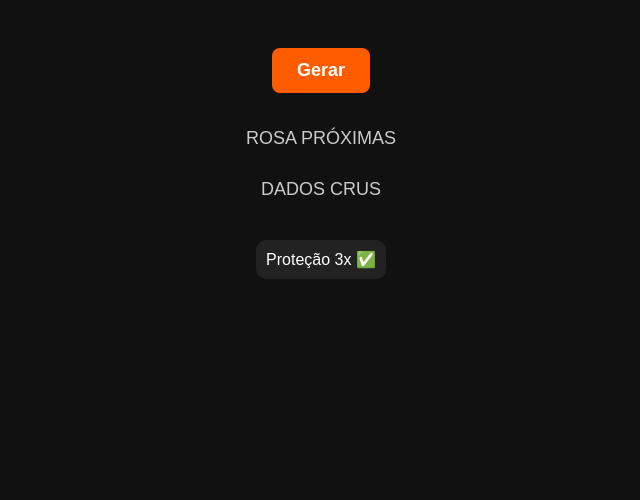
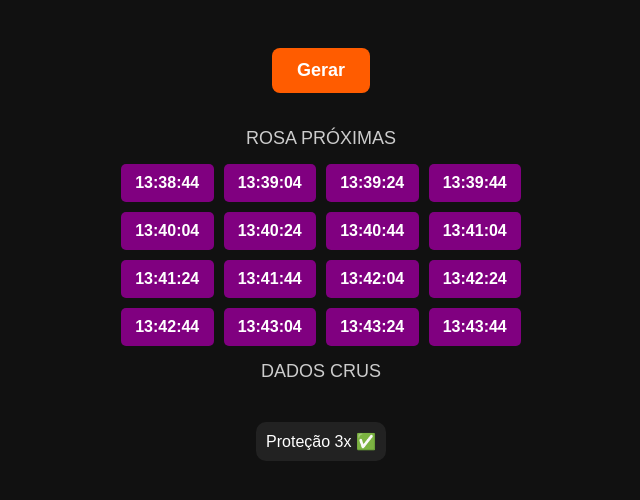
Before and after one commit to Jemusse/Mentoria-completa.mz, a plain HTML site: page index.html in a window 1280 px wide. Shown: the whole page, without its empty margins (319-959 px from the left). Drawn offline with Linux system fonts and the light colour scheme.

Commit message:
Update index.html

```diff
--- a/index.html
+++ b/index.html
@@ -62,7 +62,7 @@
 
   <div class="titulo">ROSA PRÓXIMAS</div>
   <div class="sinais-container" id="sinaisContainer">
-    <!-- Sinais aqui -->
+    <!-- Sinais serão gerados aqui -->
   </div>
 
   <div class="titulo">DADOS CRUS</div>
@@ -77,11 +77,14 @@
       let hora = 13;
       let minuto = 38;
       let segundo = 24;
+      const quantidade = 16;
+      const intervalo = 20; // segundos entre os sinais
 
-      for (let i = 0; i < 16; i++) {
-        segundo += Math.floor(Math.random() * 20) + 5; // Avança de 5 a 24 segundos
+      for (let i = 0; i < quantidade; i++) {
+        // Criar novo horário
+        segundo += intervalo;
 
-        if (secondo >= 60) {
+        if (segundo >= 60) {
           minuto += Math.floor(segundo / 60);
           segundo = segundo % 60;
         }
@@ -91,7 +94,10 @@
           minuto = minuto % 60;
         }
 
+        // Formatar o horário
         const horaStr = `${hora.toString().padStart(2, '0')}:${minuto.toString().padStart(2, '0')}:${segundo.toString().padStart(2, '0')}`;
+
+        // Criar e adicionar o elemento na tela
         const div = document.createElement("div");
         div.className = "sinal";
         div.textContent = horaStr;
@@ -99,7 +105,7 @@
       }
     }
 
-    // Gera sinais ao carregar
+    // Gera sinais ao abrir a página
     window.onload = gerarSinais;
   </script>
 
```
